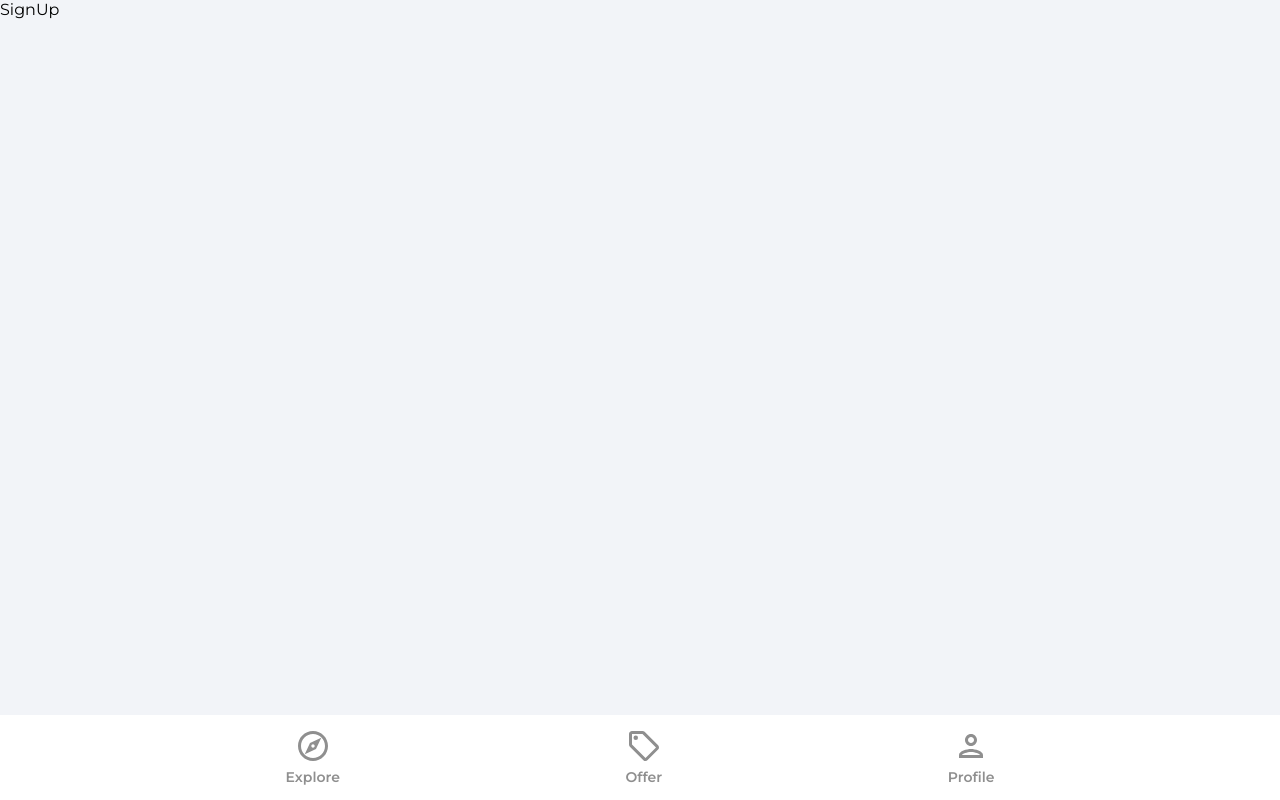
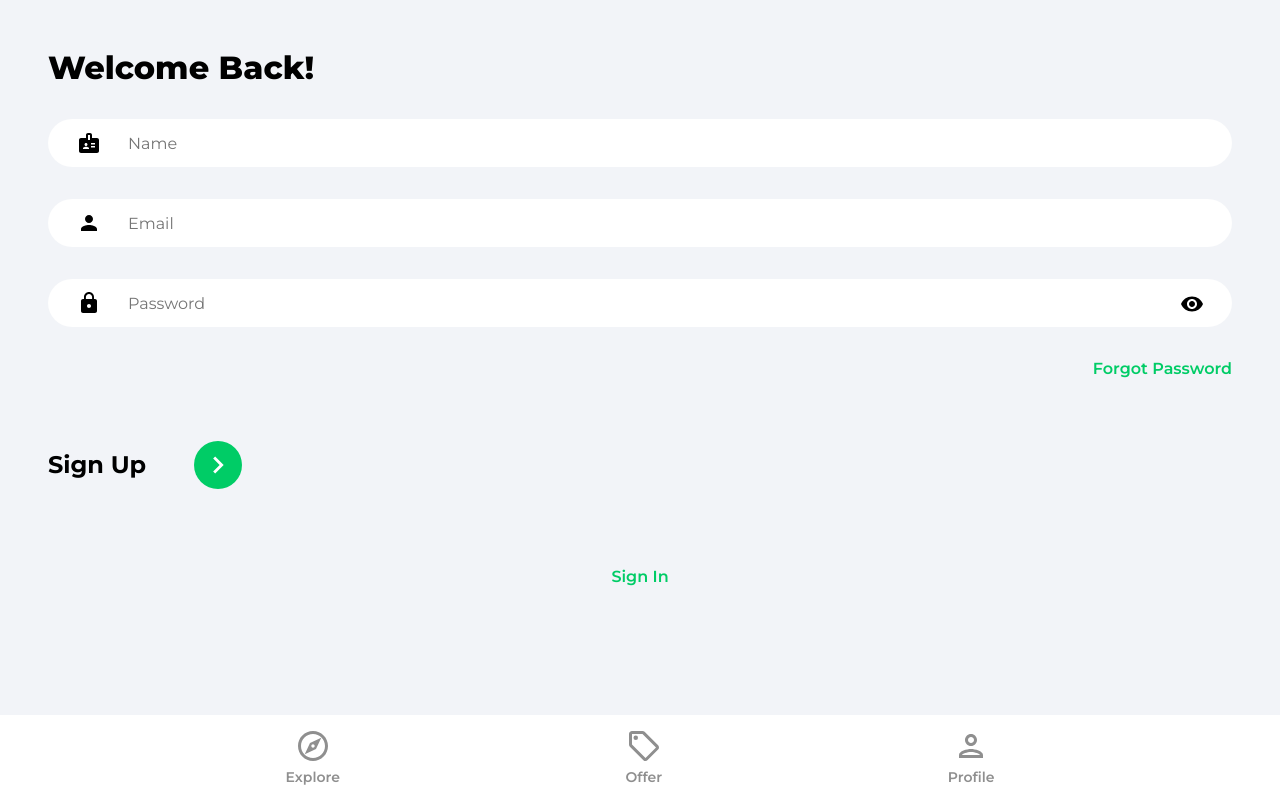
Before and after one commit to shimy0723/react-online-market-porject, a React (Create React App) app: page /sign-up in a window 1280 px wide. Built offline with nearby package versions, Linux system fonts and the light colour scheme.

Commit message:
latest update; sign up page updated; sign in update updaeted;

```diff
--- a/src/pages/SignIn.jsx
+++ b/src/pages/SignIn.jsx
@@ -1,7 +1,82 @@
+import {useState} from 'react'
+import {Link, useNavigate} from 'react-router-dom'
+import {ReactComponent as ArrowRightIcon} from '../assets/svg/keyboardArrowRightIcon.svg'
+import visibilityIcon from '../assets/svg/visibilityIcon.svg'
 
 function SignIn() {
+  const [showPassword, setShowPassword] = useState(false)
+  const [formData, setFormData] = useState({
+    email: '',
+    password: '',
+  })
+
+  const {email, password} = formData
+  const navigate = useNavigate()
+
+  const onChange = (e) => {
+    setFormData((prevState) => ({
+      ...prevState,
+      [e.target.id]: e.target.value,
+
+    }))
+  }
   return (
-    <div>SignIn</div>
+    <>
+      <div className="pageContainer">
+        <header>
+          <p className="pageHeader">
+            Welcome Back!
+          </p>
+        </header>
+        <main>
+          <form>
+            <input
+              type="email"
+              className="emailInput"
+              placeholder='Email'
+              id='email'
+              value={email}
+              onChange={onChange}
+            />
+
+            <div className="passwordInputDiv">
+              <input
+                type={showPassword ? 'text' : 'password'} className='passwordInput'
+                placeholder='Password'
+                id='password'
+                value={password}
+                onChange={onChange}
+              />
+              <img
+                src={visibilityIcon}
+                alt="show password"
+                className="showPassword"
+                onClick={() => setShowPassword((prevState) => !prevState)}
+              />
+            </div>
+
+            <Link to='/forgot-password' className='forgotPasswordLink'>
+              Forgot Password
+            </Link>
+
+            <div className="signInBar">
+              <p className="signInText">
+                Sign In
+              </p>
+              <button className="signInButton">
+                <ArrowRightIcon fill='#fff' width='34px' height='34px' />
+              </button>
+            </div>
+          </form>
+
+          {/* Google Auth */}
+          <Link to='/sign-up' className='registerLink'>
+            Sign Up
+          </Link>
+
+        </main>
+      </div>
+    </>
   )
 }
 
--- a/src/pages/SignUp.jsx
+++ b/src/pages/SignUp.jsx
@@ -1,7 +1,92 @@
+import {useState} from 'react'
+import {Link, useNavigate} from 'react-router-dom'
+import {ReactComponent as ArrowRightIcon} from '../assets/svg/keyboardArrowRightIcon.svg'
+import visibilityIcon from '../assets/svg/visibilityIcon.svg'
 
 function SignUp() {
+  const [showPassword, setShowPassword] = useState(false)
+  const [formData, setFormData] = useState({
+    name: '',
+    email: '',
+    password: '',
+  })
+
+  const {name, email, password} = formData
+  const navigate = useNavigate()
+
+  const onChange = (e) => {
+    setFormData((prevState) => ({
+      ...prevState,
+      [e.target.id]: e.target.value,
+
+    }))
+  }
   return (
-    <div>SignUp</div>
+    <>
+      <div className="pageContainer">
+        <header>
+          <p className="pageHeader">
+            Welcome Back!
+          </p>
+        </header>
+        <main>
+          <form>
+            <input
+              type="text"
+              className="nameInput"
+              placeholder='Name'
+              id='name'
+              value={name}
+              onChange={onChange}
+            />
+
+            <input
+              type="email"
+              className="emailInput"
+              placeholder='Email'
+              id='email'
+              value={email}
+              onChange={onChange}
+            />
+
+            <div className="passwordInputDiv">
+              <input
+                type={showPassword ? 'text' : 'password'} className='passwordInput'
+                placeholder='Password'
+                id='password'
+                value={password}
+                onChange={onChange}
+              />
+              <img
+                src={visibilityIcon}
+                alt="show password"
+                className="showPassword"
+                onClick={() => setShowPassword((prevState) => !prevState)}
+              />
+            </div>
+
+            <Link to='/forgot-password' className='forgotPasswordLink'>
+              Forgot Password
+            </Link>
+
+            <div className="signUpBar">
+              <p className="signUpText">
+                Sign Up
+              </p>
+              <button className="signUpButton">
+                <ArrowRightIcon fill='#fff' width='34px' height='34px' />
+              </button>
+            </div>
+          </form>
+
+          {/* Google Auth */}
+          <Link to='/sign-in' className='registerLink'>
+            Sign In
+          </Link>
+
+        </main>
+      </div>
+    </>
   )
 }
 
```
